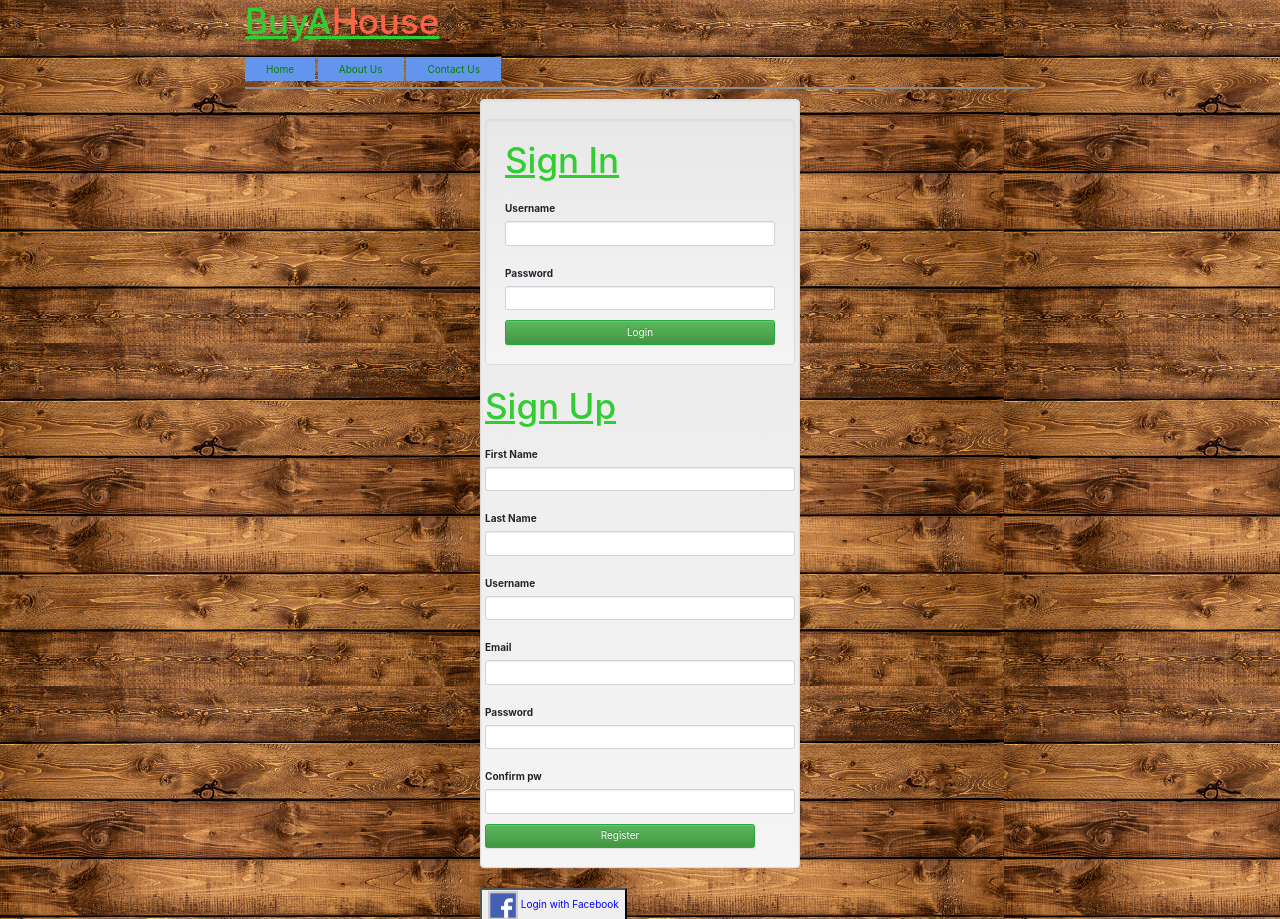
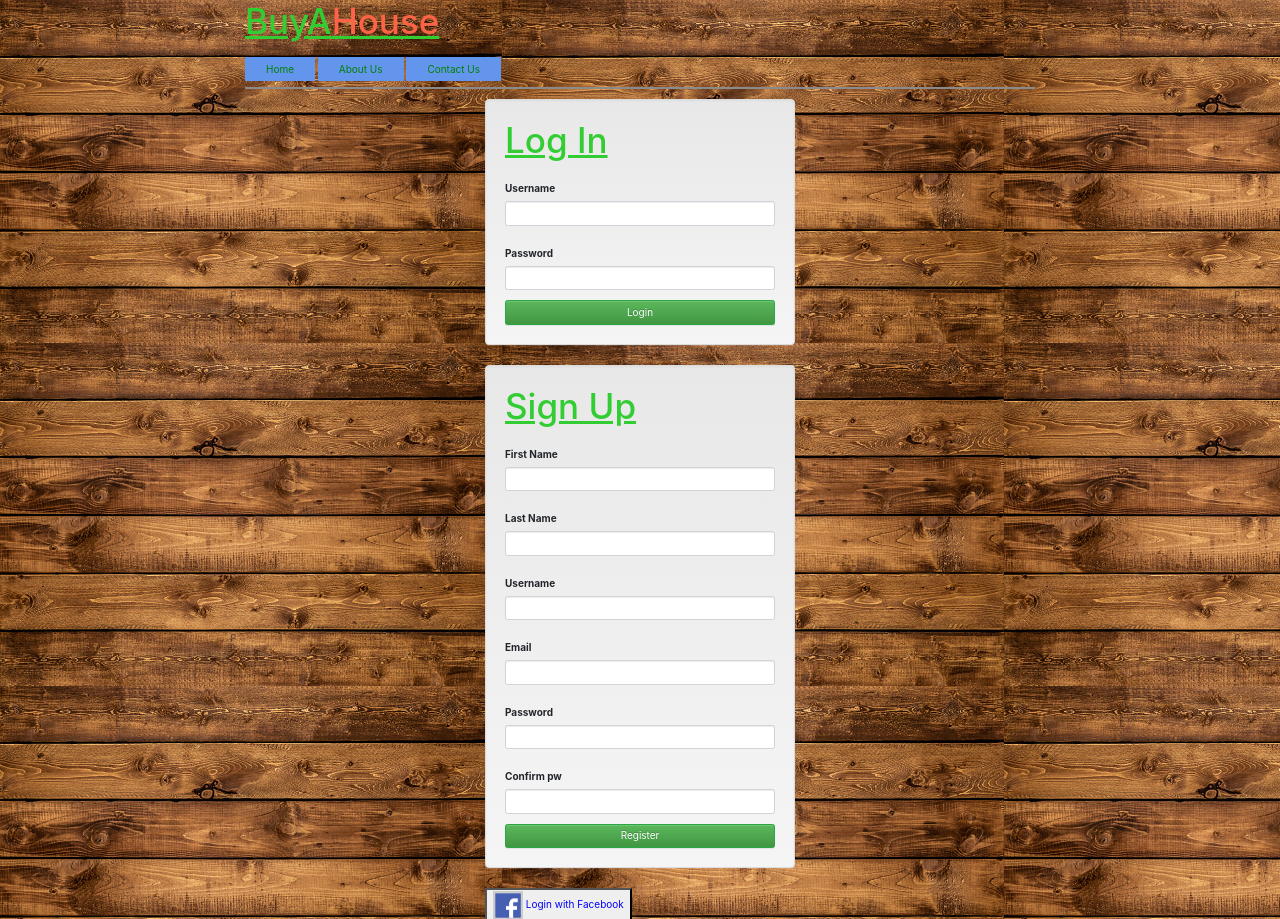
Before and after one commit to hkhattar/house, a Django app: page /login_reg in a window 1280 px wide. Shown: the top 919 px of the page. Run offline with Django 3.2, Linux system fonts and the light colour scheme; parts of the project's set-up code (start-up, migrations or seed data) failed here and were passed over; some libraries are stand-ins or nearby versions.

Commit message:
Changed Login/Order of HTML

```diff
--- a/apps/house/templates/house/login.html
+++ b/apps/house/templates/house/login.html
@@ -25,13 +25,10 @@
 
 
 
-		<div class="row" id="box2">
-		<div class="center-block">
-				<div class="well span6 offset2" id="box3">
 		<div class="row" id="box4">
 		<div class="center-block">
 			<div class="well span6 offset2" id="box5">
-				<h1>Sign In</h1>
+				<h1>Log In</h1>
 				<form action="{%url 'house:login'%}" method="post">
 					{%csrf_token%}
 					<div class="style">
@@ -46,6 +43,9 @@
 				</form>
 
 			</div>
+		<div class="row" id="box2">
+		<div class="center-block">
+				<div class="well span6 offset2" id="box3">
 				<h1>Sign Up</h1>
 				<form action="{%url 'house:register'%}" method='post' class="form-stacked">
 					{%csrf_token%}
```
